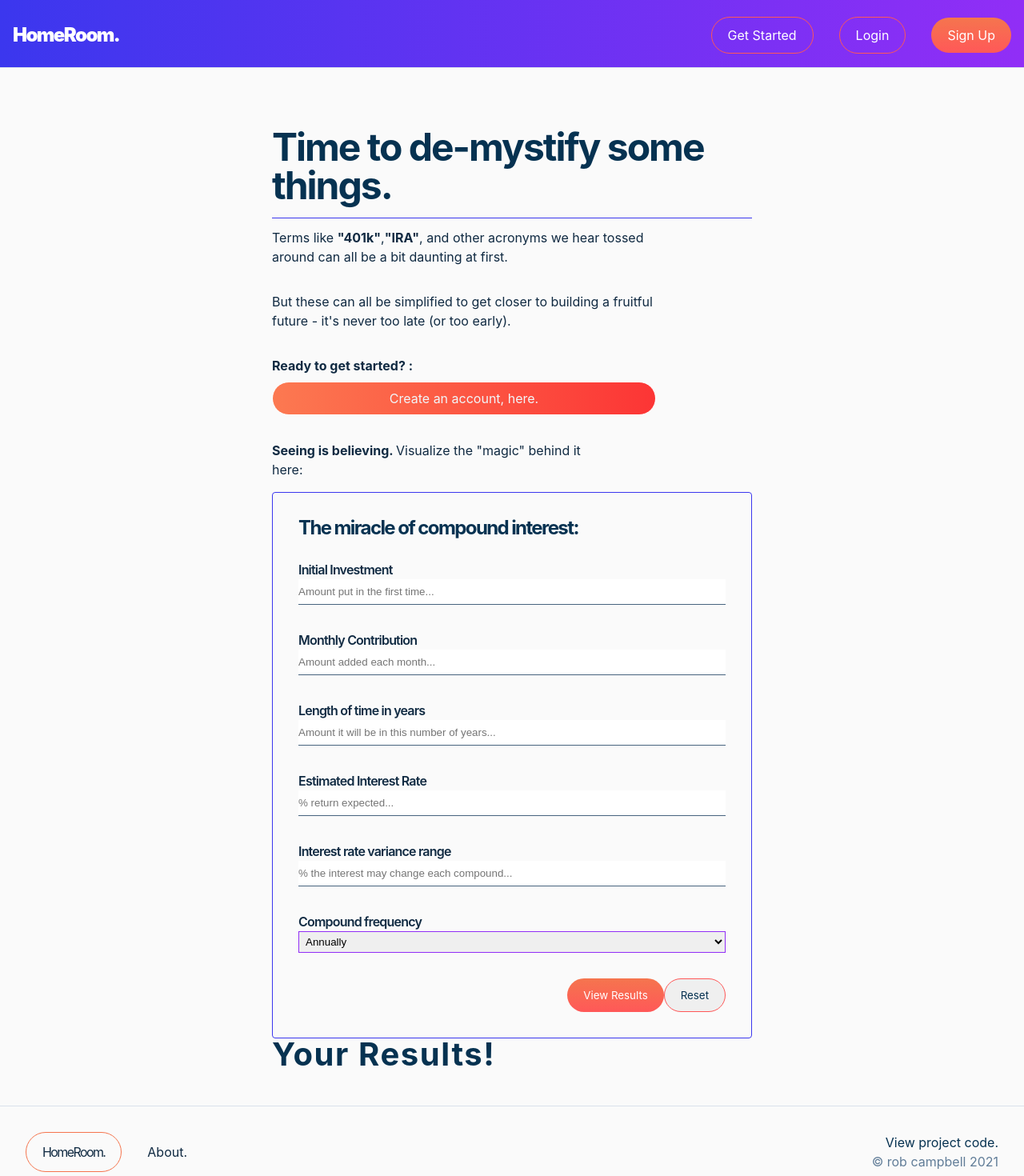
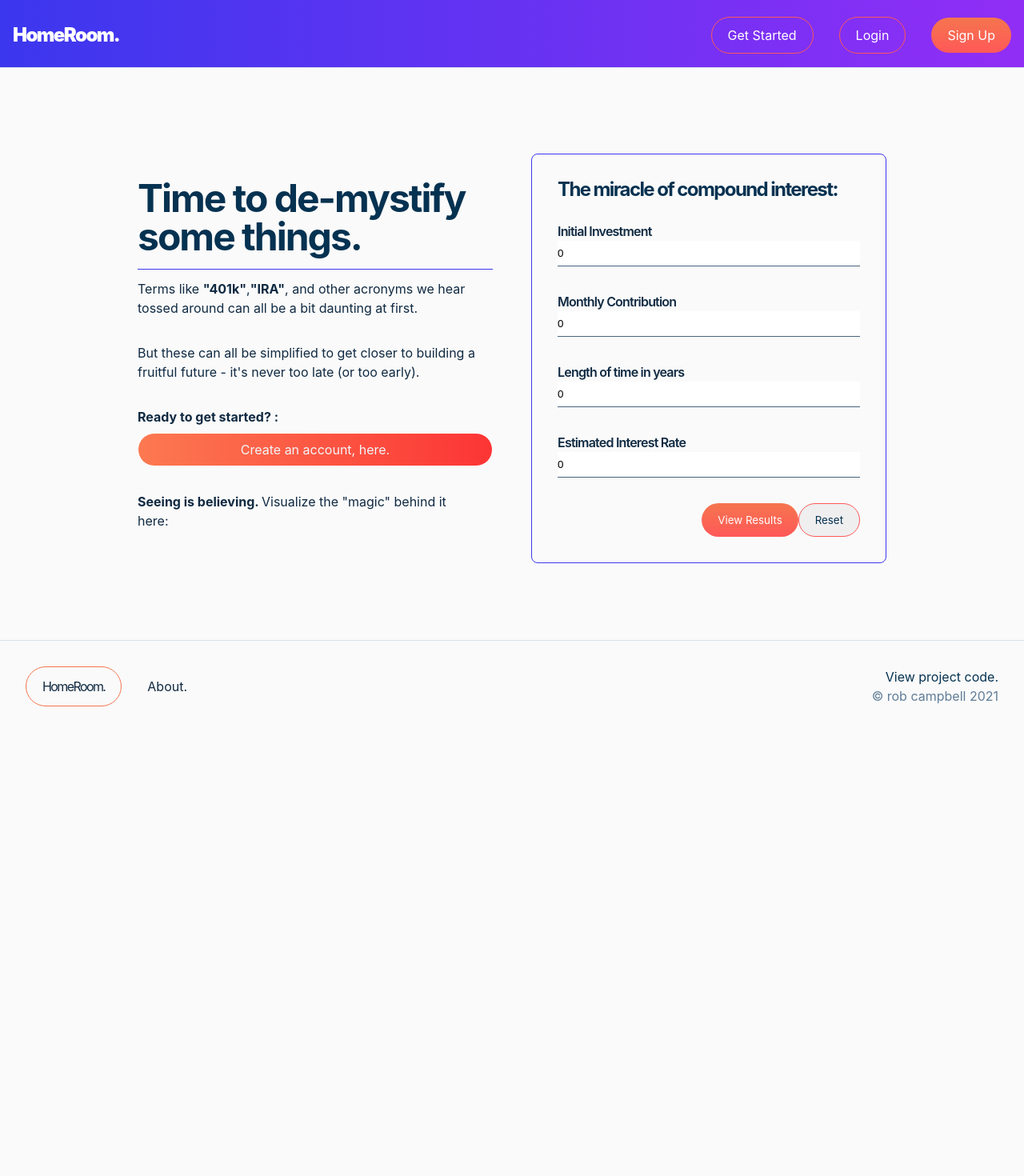
Before and after one commit to robdcampbell/WebProgrammingClass, a React (Create React App) app: page /home-public in a window 1280 px wide. Shown: the top 1470 px of the page at 80% size. After the commit the page ends 899 px from the top, so only its background shows below. Built offline with nearby package versions, Linux system fonts and the light colour scheme.

Commit message:
Add calcResult hook

```diff
--- a/src/components/CompoundCalc.js
+++ b/src/components/CompoundCalc.js
@@ -15,27 +15,40 @@ const CompoundCalc = () => {
     setInterestVariance,
     compoundFrequency,
     setCompoundFrequency,
+    showResults,
+    setShowResults,
+    setCalcResults,
+    calcResults,
   } = useCompoundCalculator();
 
   const calculateResult = (e) => {
+    // A = p(1+(r/n))^(nt)
+
     // r = rate ; n = Compound(Annually, monthly, etc)
     // Amount = Principal(1+r/n)^(n*t)
     // ex:
+
     const principal = 0;
     const rate = 0;
     const compound = 0;
     const time = 0;
-
-    console.log(`Principal: ${initialInvestment} `);
-    console.log(`Rate: ${interestRate}`);
-    console.log(`Length: ${lengthInYears} `);
 
     const amount = typeof (
       initialInvestment *
       (1 + (interestRate / 100 / 1) ** lengthInYears)
     );
 
-    resetCalc();
+    setCalcResults({
+      initialInvestment,
+      monthlyContribution,
+      lengthInYears,
+      interestRate,
+      interestVariance,
+      compoundFrequency,
+    });
+
+    setShowResults(true);
+    // resetCalc();
   };
 
   const resetCalc = () => {
@@ -61,8 +74,6 @@ const CompoundCalc = () => {
             placeholder="Amount put in the first time..."
             onChange={(e) => setInitialInvestment(e.target.value)}
           />
-
-          {/* <p>sub explanation</p> */}
         </div>
 
         <div className="monthly__contribution calc__input__section">
@@ -74,8 +85,6 @@ const CompoundCalc = () => {
             value={monthlyContribution}
             onChange={(e) => setMonthlyContribution(e.target.value)}
           />
-
-          {/* <p>sub explanation</p> */}
         </div>
 
         <div className="length__years calc__input__section">
@@ -87,8 +96,6 @@ const CompoundCalc = () => {
             value={lengthInYears}
             onChange={(e) => setLengthInYears(e.target.value)}
           />
-
-          {/* <p>sub explanation</p> */}
         </div>
 
         <div className="estimated__interest__rate calc__input__section">
@@ -102,11 +109,11 @@ const CompoundCalc = () => {
             value={interestRate}
             onChange={(e) => setInterestRate(e.target.value)}
           />
-
-          {/* <p>sub explanation</p> */}
         </div>
 
-        <div className="interest__rate__variance calc__input__section">
+        {/* UPDATE SOON: INTEREST RATE VARIANCE */}
+
+        {/* <div className="interest__rate__variance calc__input__section">
           <label htmlFor="interest__rate__variance">
             Interest rate variance range
           </label>
@@ -117,11 +124,11 @@ const CompoundCalc = () => {
             value={interestVariance}
             onChange={(e) => setInterestVariance(e.target.value)}
           />
+        </div> */}
 
-          {/* <p>sub explanation</p> */}
-        </div>
+        {/* UPDATE SOON: WILL ADD COMPOUND FREQUENCY */}
 
-        <div className="compound__frequencey calc__input__section">
+        {/* <div className="compound__frequencey calc__input__section">
           <label htmlFor="compound__frequencey">Compound frequency</label>
           <select
             name="compound__frequencey"
@@ -131,11 +138,8 @@ const CompoundCalc = () => {
           >
             <option value="annually">Annually</option>
             <option value="semiannually">Semiannually</option>
-            {/* <option value="monthly">Monthly</option>
-                  <option value="daily">Daily</option> */}
           </select>
-          {/* <p>sub explanation</p> */}
-        </div>
+        </div> */}
 
         <div className="calc__buttons">
           <button
--- a/src/components/Landing.js
+++ b/src/components/Landing.js
@@ -17,7 +17,8 @@ const Landing = () => {
       }}
     >
       <div className="content__mainSection landing__container">
-        <h1>Let's take those first steps.</h1>
+        <h1>HomeRoom.</h1>
+        <h2>Let's take those first steps.</h2>
         <div className="landing__subtitle">
           <p>
             Seeing into the future is not all about magic and crystal balls.
--- a/src/components/PublicHomeContent.js
+++ b/src/components/PublicHomeContent.js
@@ -19,6 +19,10 @@ const PublicHomePage = () => {
     setInterestVariance,
     compoundFrequency,
     setCompoundFrequency,
+    showResults,
+    setShowResults,
+    calcResults,
+    setCalcResults,
   } = useCompoundCalculator();
 
   return (
@@ -28,15 +32,17 @@ const PublicHomePage = () => {
         setShowSideBarNav(false);
       }}
     >
-      <div className="content__mainSection">
+      <div className="content__mainSection ">
+        <div className="public__home__body">
           <div className="home__heading">
             <h1> Time to de-mystify some things.</h1>
 
             <div className="landing__subtitle">
               <p>
                 Terms like <span className="emphasis__spanP">"401k"</span>,
-              <span className="emphasis__spanP">"IRA"</span>, and other acronyms
-              we hear tossed around can all be a bit daunting at first.
+                <span className="emphasis__spanP">"IRA"</span>, and other
+                acronyms we hear tossed around can all be a bit daunting at
+                first.
               </p>
               <p>
                 But these can all be simplified to get closer to building a
@@ -54,12 +60,16 @@ const PublicHomePage = () => {
               <span className="emphasis__spanP">Seeing is believing. </span>
               Visualize the "magic" behind it here:
             </p>
+          </div>
 
           <CompoundCalc />
-
+          {showResults && (
             <div className="calc__results">
-            <h2>Your Results!</h2>
+              <h3>Your Results: </h3>
+              <p>{`Principal: ${calcResults.initialInvestment}`}</p>
+              <p>{`After ${calcResults.lengthInYears} years:`}</p>
             </div>
+          )}
         </div>
       </div>
     </section>
--- a/src/context/CalcContext.js
+++ b/src/context/CalcContext.js
@@ -9,13 +9,24 @@ export const useCompoundCalculator = () => {
   return useContext(CalcContext);
 };
 
+const initialCalcResult = {
+  initialInvestment: 0,
+  monthlyContribution: 0,
+  lengthInYears: 0,
+  interestRate: 0,
+  interestVariance: 0,
+  compoundFrequency: 0,
+};
+
 export const CalcProvider = ({ children }) => {
-  const [initialInvestment, setInitialInvestment] = useState("");
-  const [monthlyContribution, setMonthlyContribution] = useState("");
-  const [lengthInYears, setLengthInYears] = useState("");
-  const [interestRate, setInterestRate] = useState("");
-  const [interestVariance, setInterestVariance] = useState("");
-  const [compoundFrequency, setCompoundFrequency] = useState("");
+  const [initialInvestment, setInitialInvestment] = useState(0);
+  const [monthlyContribution, setMonthlyContribution] = useState(0);
+  const [lengthInYears, setLengthInYears] = useState(0);
+  const [interestRate, setInterestRate] = useState(0);
+  const [interestVariance, setInterestVariance] = useState(0);
+  const [compoundFrequency, setCompoundFrequency] = useState(0);
+  const [showResults, setShowResults] = useState(false);
+  const [calcResults, setCalcResults] = useState(initialCalcResult);
 
   /*Values to be accessed by children components*/
   const value = {
@@ -31,6 +42,10 @@ export const CalcProvider = ({ children }) => {
     setInterestVariance,
     compoundFrequency,
     setCompoundFrequency,
+    showResults,
+    setShowResults,
+    calcResults,
+    setCalcResults,
   };
 
   return (
--- a/src/index.css
+++ b/src/index.css
@@ -315,7 +315,7 @@ Main Content
 }
 
 .content__mainSection {
-  max-width: 800px;
+  max-width: 1000px;
   display: flex;
   flex-direction: column;
   align-items: flex-start;
@@ -326,7 +326,6 @@ Main Content
 }
 
 .content__mainSection > h2 {
-  color: var(--clr-grey-10);
   font-weight: 900;
   font-size: 3rem;
   letter-spacing: -0.1rem;
@@ -349,14 +348,22 @@ Landing Page Content
 ==============================
 */
 .landing__container {
-  border-radius: 0.25rem;
+  border-radius: 0.5rem;
   padding: 2rem;
 }
 .landing__container > h1 {
+  margin-left: -0.3rem;
+  padding: 0;
+  font-size: 8rem;
+  font-weight: 800;
+  letter-spacing: -0.35rem;
+}
+.landing__container > h2 {
+  color: var(--clr-grey-6);
   letter-spacing: -0.15rem;
   padding-bottom: 0.5rem;
   border-bottom: var(--clr-purple-dark) solid 1px;
-  margin-bottom: 2rem;
+  margin-bottom: 1rem;
 }
 
 .span__title {
@@ -405,6 +412,19 @@ Public Home Page Content
 ==============================
 */
 
+.public__home__body {
+  display: grid;
+  gap: 3rem;
+  grid-template-columns: 1fr 1fr;
+}
+@media screen and (max-width: 1050px) {
+  .public__home__body {
+    display: grid;
+    gap: 3rem;
+    grid-template-columns: 1fr;
+  }
+}
+
 .home__heading {
   margin-top: 3rem;
   max-width: 600px;
@@ -441,7 +461,7 @@ Compound Calc. (PublicHomePage)
 .compound__interest__calc {
   margin-top: 1rem;
   border: var(--clr-purple-dark) solid 1px;
-  border-radius: 0.25rem;
+  border-radius: 0.5rem;
   padding: 2rem;
   max-width: 600px;
 }
@@ -499,6 +519,7 @@ Account Modals - temp.
 }
 
 .account__modal > h2 {
+  color: var(--clr-grey-10);
   border-bottom: var(--clr-purple-dark) solid 1px;
   padding-bottom: 1rem;
 }
```
Lines whose indentation alone changed are shown as unchanged.
